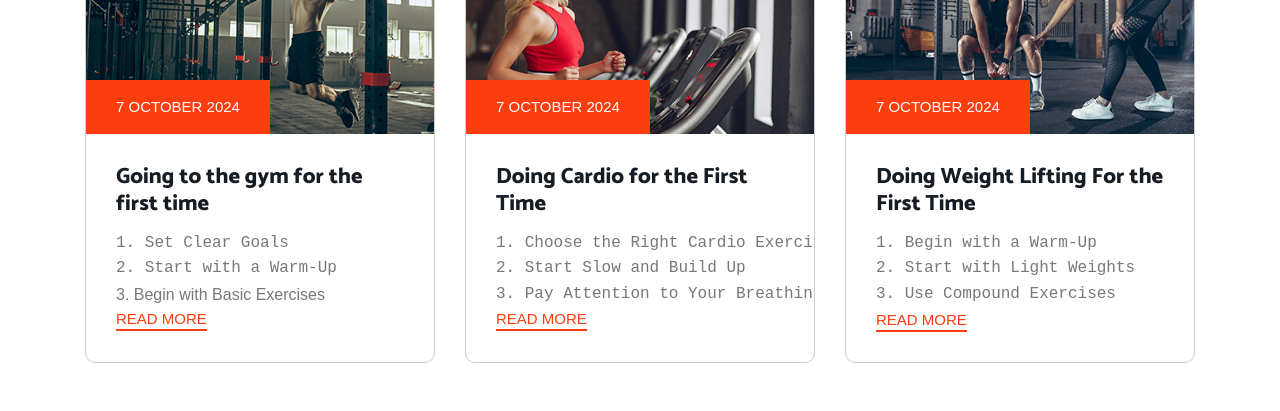
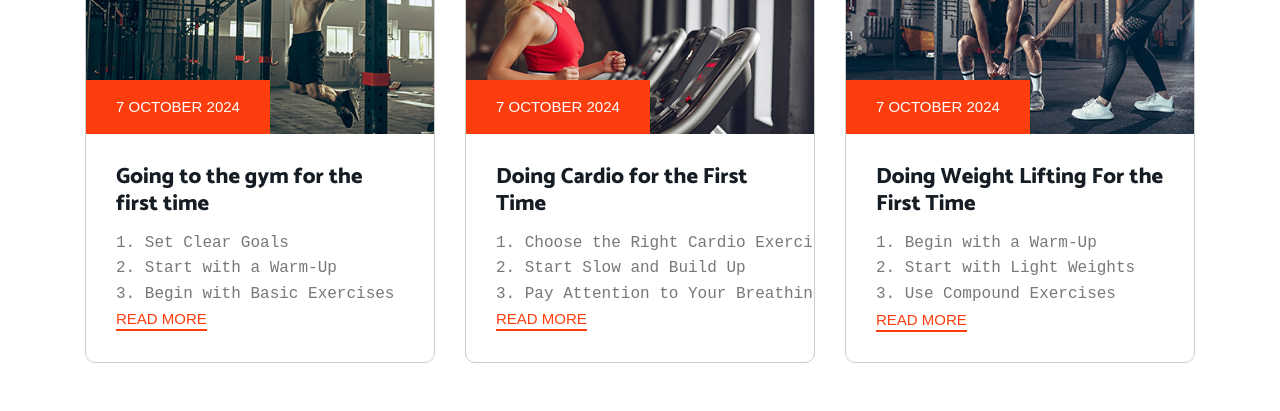
Before and after one commit to BalrajSahu/fitlife-master, a plain HTML site: page index2.html in a window 1280 px wide. Shown: the part 3420-3831 px from the top of the page. Drawn offline with nearby package versions, Linux system fonts and the light colour scheme.

Commit message:
Update index2.html

```diff
--- a/index2.html
+++ b/index2.html
@@ -514,8 +514,8 @@
                   <p class="card-text">
                     <pre>1. Set Clear Goals </pre>
                     <pre>2. Start with a Warm-Up </pre>
-                    3. Begin with Basic Exercises
-                        </pre>
+                    <pre>3. Begin with Basic Exercises</pre>
+
                   </p>
 
                   <a href="#" class="btn-link has-before">Read More</a>
```
